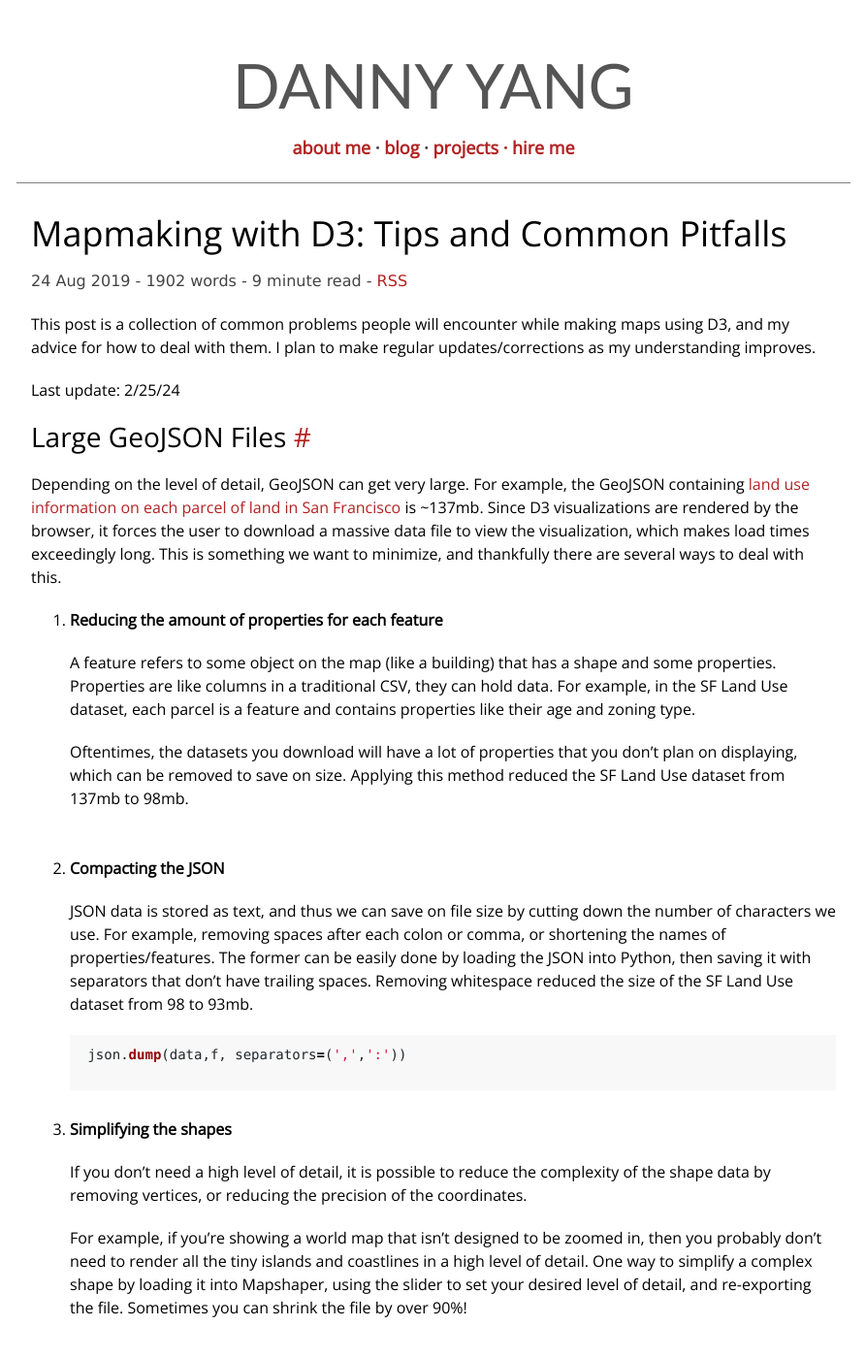
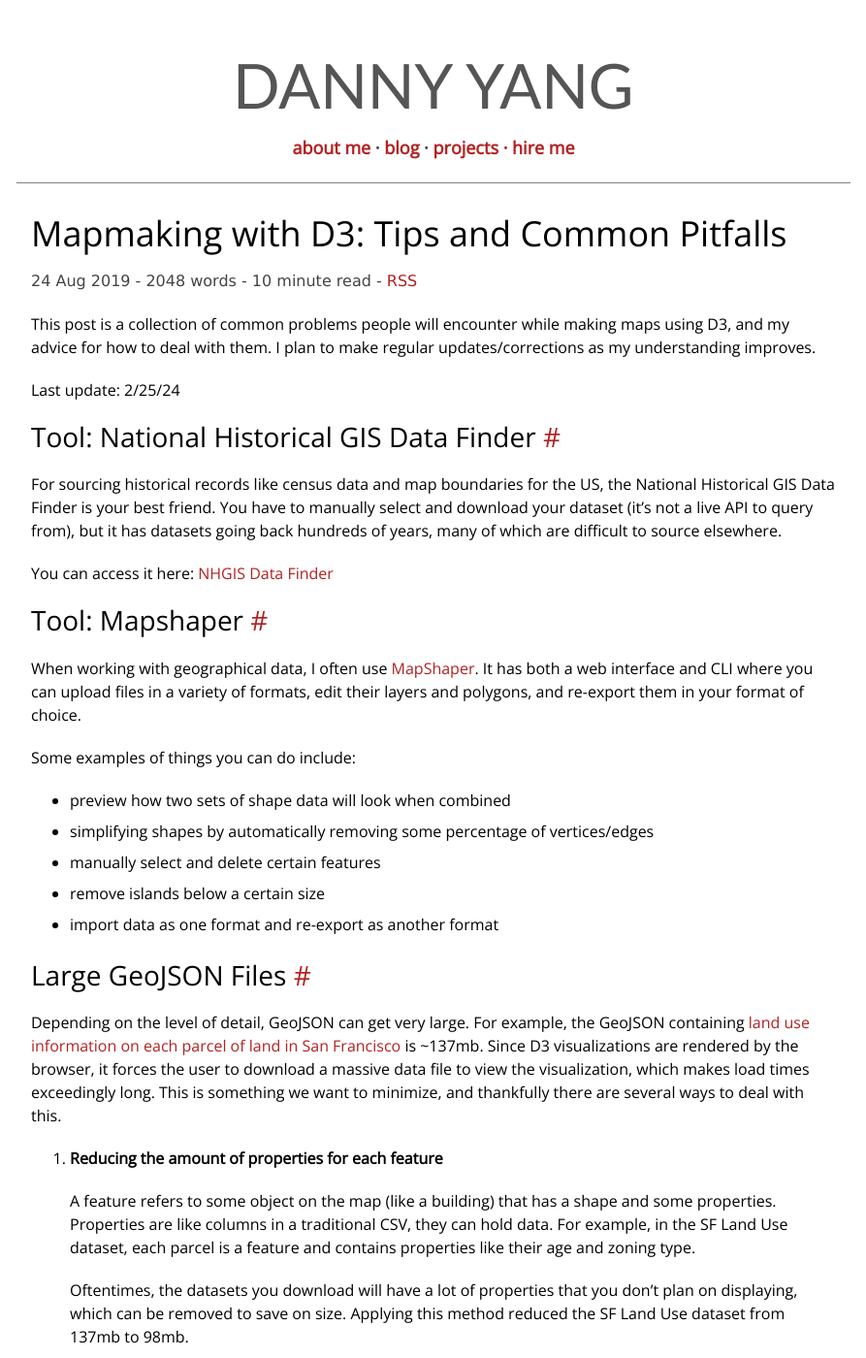
Before and after one commit to yangdanny97/yangdanny97.github.io, a Jekyll site: the page built from _posts/2019-08-24-D3-Mapmaking-Tips.md, in a window 1280 px wide and 1400 px high. Shown: the whole window at 97% size, without its empty margins (193-1086 px from the left). Built offline with Jekyll 4.4.1, drawn with Linux system fonts in a browser that asks for light colours; comment, search, counter and statistics services are not loaded; some of the changed text lies outside the part shown.

Commit message:
update tips

```diff
--- a/_posts/2019-08-24-D3-Mapmaking-Tips.md
+++ b/_posts/2019-08-24-D3-Mapmaking-Tips.md
@@ -12,6 +12,23 @@ This post is a collection of common problems people will encounter while making
 Last update: 2/25/24
 
 <!-- more -->
+
+## Tool: National Historical GIS Data Finder
+
+For sourcing historical records like census data and map boundaries for the US, the National Historical GIS Data Finder is your best friend. You have to manually select and download your dataset (it's not a live API to query from), but it has datasets going back hundreds of years, many of which are difficult to source elsewhere.
+
+You can access it here: [NHGIS Data Finder](https://data2.nhgis.org/main)
+
+## Tool: Mapshaper
+
+When working with geographical data, I often use [MapShaper](https://mapshaper.org). It has both a web interface and CLI where you can upload files in a variety of formats, edit their layers and polygons, and re-export them in your format of choice.
+
+Some examples of things you can do include:
+- preview how two sets of shape data will look when combined
+- simplifying shapes by automatically removing some percentage of vertices/edges
+- manually select and delete certain features
+- remove islands below a certain size
+- import data as one format and re-export as another format
 
 ## Large GeoJSON Files
 
@@ -51,7 +68,7 @@ For visualizations using static datasets, loading and combining multiple dataset
 
 ## Non-JSON File Formats
 
-Map data doesn't always come nicely formatted as GeoJSON or TopoJSON; sometimes they will come as shapefiles, which cannot directly be displayed by D3. You can edit and convert map data using a tool called [MapShaper](https://mapshaper.org). It has both a web interface and CLI where you can upload files in a variety of formats, edit their layers and polygons, and re-export them as GeoJSON or TopoJSON. I used it once to convert a shapefile of Westeros into a format that can be displayed in D3 (the final map, if you're curious, is here: [Game Of Thrones Interactive Battles Map](https://yangdanny97.github.io/GoT-interactive-battles-map/)).
+Map data doesn't always come nicely formatted as GeoJSON or TopoJSON; sometimes they will come as shapefiles, which cannot directly be displayed by D3. To convert the data to a JSON format, simply upload it to Mapshaper and re-export it in your desired format. I used it once to convert a shapefile of Westeros into a format that can be displayed in D3 (the final map, if you're curious, is here: [Game Of Thrones Interactive Battles Map](https://yangdanny97.github.io/GoT-interactive-battles-map/)).
 
 ## Scaling Issues
 
```
